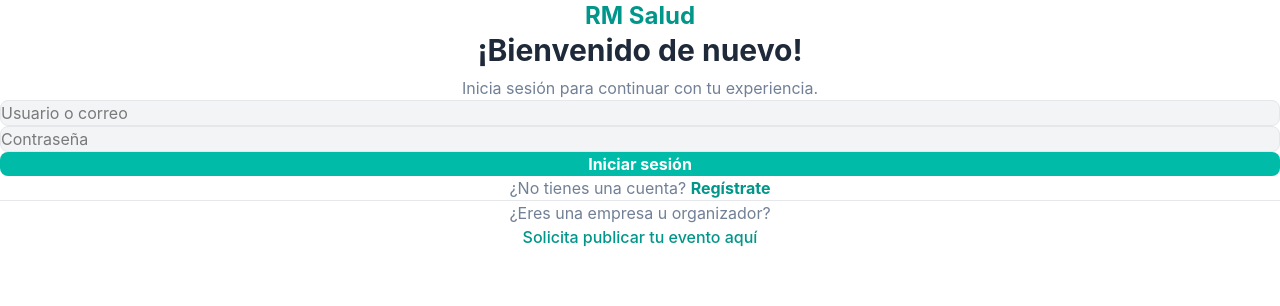
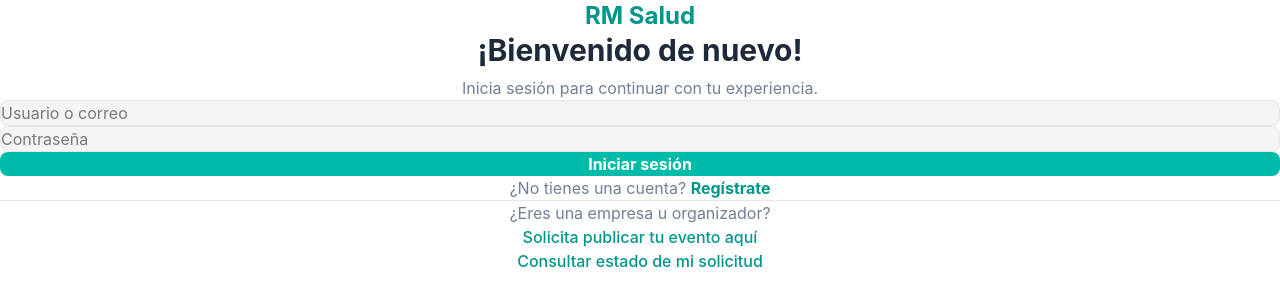
Before and after one commit to GabriUzca/Proyecto-titulo-Salud, a React (Vite) app in the folder rm-salud-app/: page /login in a window 1280 px wide. Shown: the top 306 px of the page. Built offline with nearby package versions, Linux system fonts and the light colour scheme; no server answers.

Commit message:
Pagina de seguimiento
seguimiento de solicitud

```diff
--- a/rm-salud-app/src/paginas/auth/PaginaLogin.jsx
+++ b/rm-salud-app/src/paginas/auth/PaginaLogin.jsx
@@ -69,12 +69,20 @@ const PaginaLogin = ({ alIniciarSesion }) => {
 
         <div className="pt-3 border-t border-gray-200">
           <p className="text-gray-600 mb-2">¿Eres una empresa u organizador?</p>
-          <button
-            onClick={() => navigate('/solicitar-evento')}
-            className="text-teal-600 hover:text-teal-700 font-medium hover:underline"
-          >
-            Solicita publicar tu evento aquí
-          </button>
+          <div className="space-y-2">
+            <button
+              onClick={() => navigate('/solicitar-evento')}
+              className="block w-full text-teal-600 hover:text-teal-700 font-medium hover:underline"
+            >
+              Solicita publicar tu evento aquí
+            </button>
+            <button
+              onClick={() => navigate('/consultar-solicitud')}
+              className="block w-full text-teal-600 hover:text-teal-700 font-medium hover:underline"
+            >
+              Consultar estado de mi solicitud
+            </button>
+          </div>
         </div>
       </div>
     </div>
```
